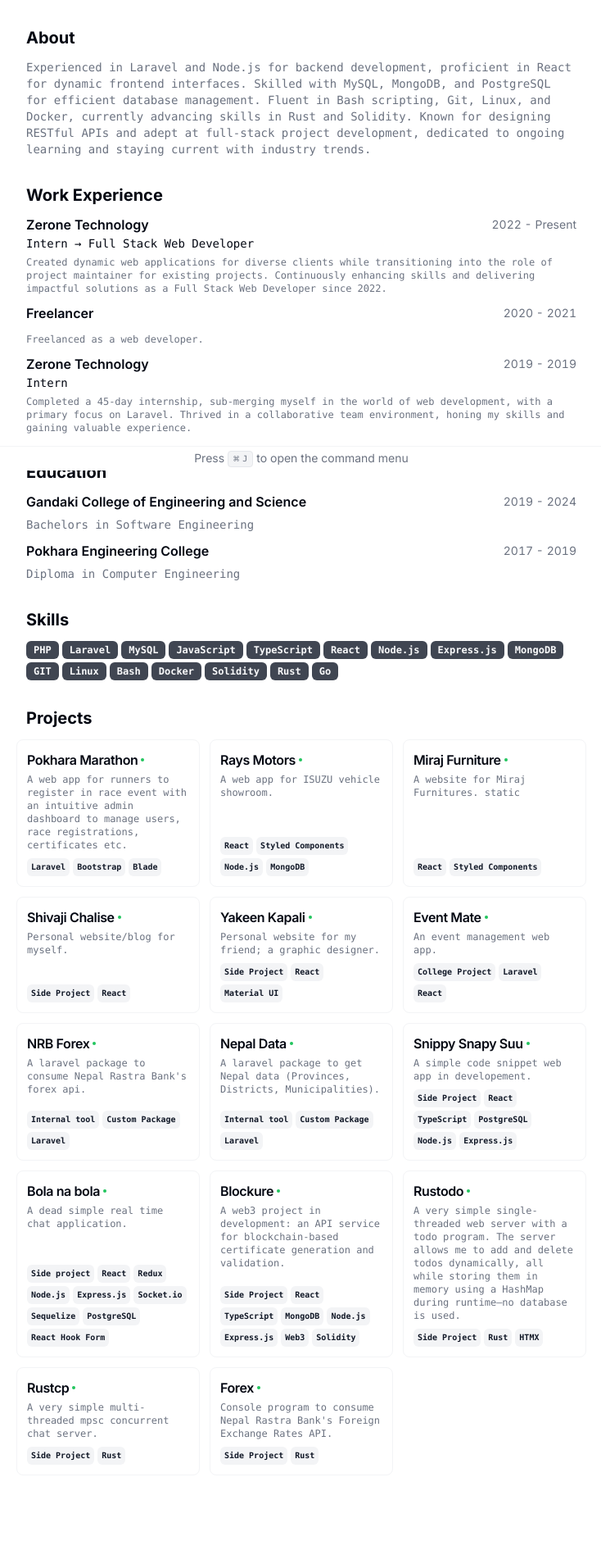
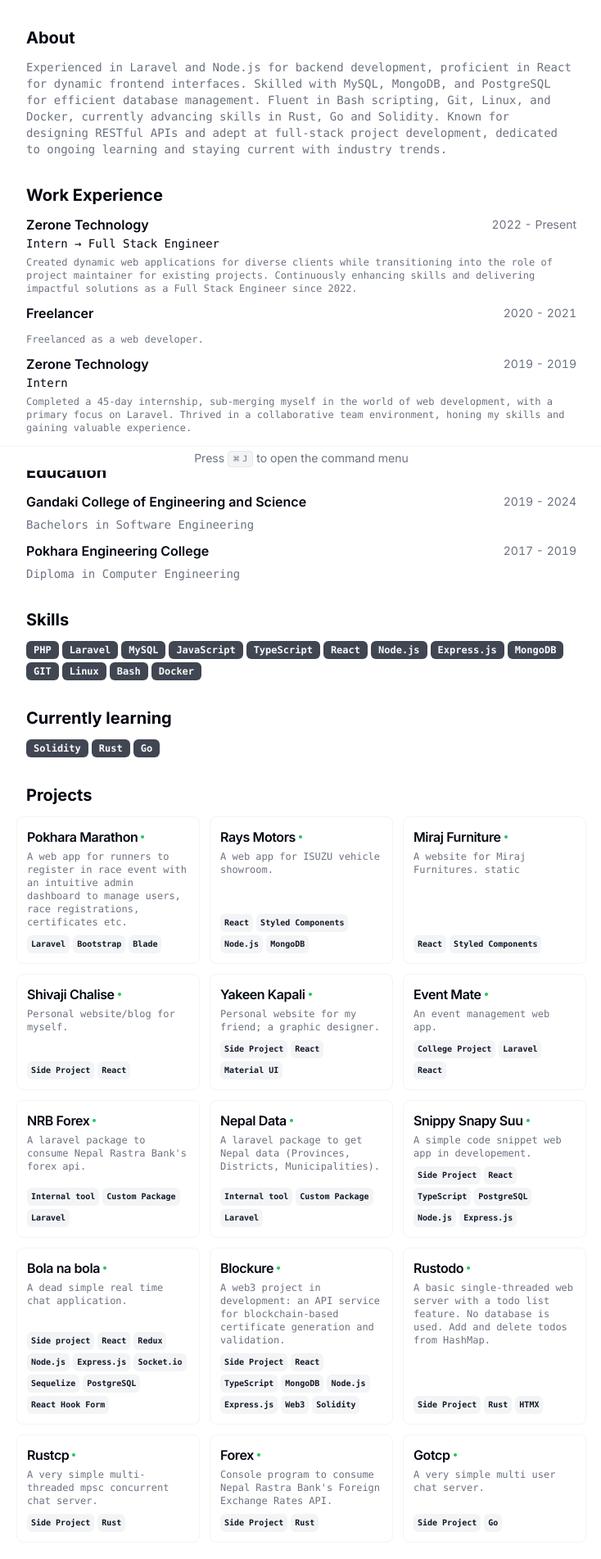
Before and after one commit to shivajichalise/cv, a Next.js app: page / in a window 1280 px wide. Shown: the part 226-2128 px from the top of the page at 82% size, without its empty margins (272-1006 px from the left). Before the commit the page ends 2090 px from the top, so only its background shows below. Built offline with nearby package versions, Linux system fonts and the light colour scheme.

Commit message:
update cv

```diff
--- a/src/app/page.tsx
+++ b/src/app/page.tsx
@@ -167,6 +167,15 @@
           </div>
         </Section>
 
+        <Section>
+          <h2 className="text-xl font-bold">Currently learning</h2>
+          <div className="flex flex-wrap gap-1">
+            {RESUME_DATA.learning.map((skill) => {
+              return <Badge key={skill}>{skill}</Badge>;
+            })}
+          </div>
+        </Section>
+
         <Section className="print-force-new-page scroll-mb-16">
           <h2 className="text-xl font-bold">Projects</h2>
           <div className="-mx-3 grid grid-cols-1 gap-3 md:grid-cols-2 lg:grid-cols-3 print:grid-cols-3 print:gap-2">
--- a/src/data/resume-data.tsx
+++ b/src/data/resume-data.tsx
@@ -20,9 +20,9 @@
   location: "Pokhara, Nepal",
   locationLink: "https://www.google.com/maps/place/Pokhara",
   about:
-    "Full Stack Web Developer with a strong focus on crafting clean, well-tested, and performant code, with over 2 years of expertise.",
+    "Full Stack Engineer with a strong focus on crafting clean, well-tested, and performant code, with over 2 years of expertise.",
   summary:
-    "Experienced in Laravel and Node.js for backend development, proficient in React for dynamic frontend interfaces. Skilled with MySQL, MongoDB, and PostgreSQL for efficient database management. Fluent in Bash scripting, Git, Linux, and Docker, currently advancing skills in Rust and Solidity. Known for designing RESTful APIs and adept at full-stack project development, dedicated to ongoing learning and staying current with industry trends.",
+    "Experienced in Laravel and Node.js for backend development, proficient in React for dynamic frontend interfaces. Skilled with MySQL, MongoDB, and PostgreSQL for efficient database management. Fluent in Bash scripting, Git, Linux, and Docker, currently advancing skills in Rust, Go and Solidity. Known for designing RESTful APIs and adept at full-stack project development, dedicated to ongoing learning and staying current with industry trends.",
   avatarUrl:
     "https://raw.githubusercontent.com/shivajichalise/shivajichalise/main/images/square-dp-shivaji.png",
   personalWebsiteUrl: "https://shivajichalise.com.np",
@@ -61,12 +61,12 @@
       company: "Zerone Technology",
       link: "https://zeronetechnology.com.np/",
       badges: [],
-      title: "Intern → Full Stack Web Developer",
+      title: "Intern → Full Stack Engineer",
       // logo: JojoMobileLogo,
       start: "2022",
       end: "Present",
       description:
-        "Created dynamic web applications for diverse clients while transitioning into the role of project maintainer for existing projects. Continuously enhancing skills and delivering impactful solutions as a Full Stack Web Developer since 2022.",
+        "Created dynamic web applications for diverse clients while transitioning into the role of project maintainer for existing projects. Continuously enhancing skills and delivering impactful solutions as a Full Stack Engineer since 2022.",
     },
     {
       company: "Freelancer",
@@ -104,10 +104,8 @@
     "Linux",
     "Bash",
     "Docker",
-    "Solidity",
-    "Rust",
-    "Go",
   ],
+  learning: ["Solidity", "Rust", "Go"],
   projects: [
     {
       title: "Pokhara Marathon",
@@ -253,7 +251,7 @@
       title: "Rustodo",
       techStack: ["Side Project", "Rust", "HTMX"],
       description:
-        "A very simple single-threaded web server with a todo program. The server allows me to add and delete todos dynamically, all while storing them in memory using a HashMap during runtime—no database is used.",
+        "A basic single-threaded web server with a todo list feature. No database is used. Add and delete todos from HashMap.",
       // logo: BarepapersLogo,
       link: {
         label: "github.com",
@@ -281,5 +279,15 @@
         href: "https://github.com/shivajichalise/forex",
       },
     },
+    {
+      title: "Gotcp",
+      techStack: ["Side Project", "Go"],
+      description: "A very simple multi user chat server.",
+      // logo: BarepapersLogo,
+      link: {
+        label: "github.com",
+        href: "https://github.com/shivajichalise/go-tcp",
+      },
+    },
   ],
 } as const;
```
